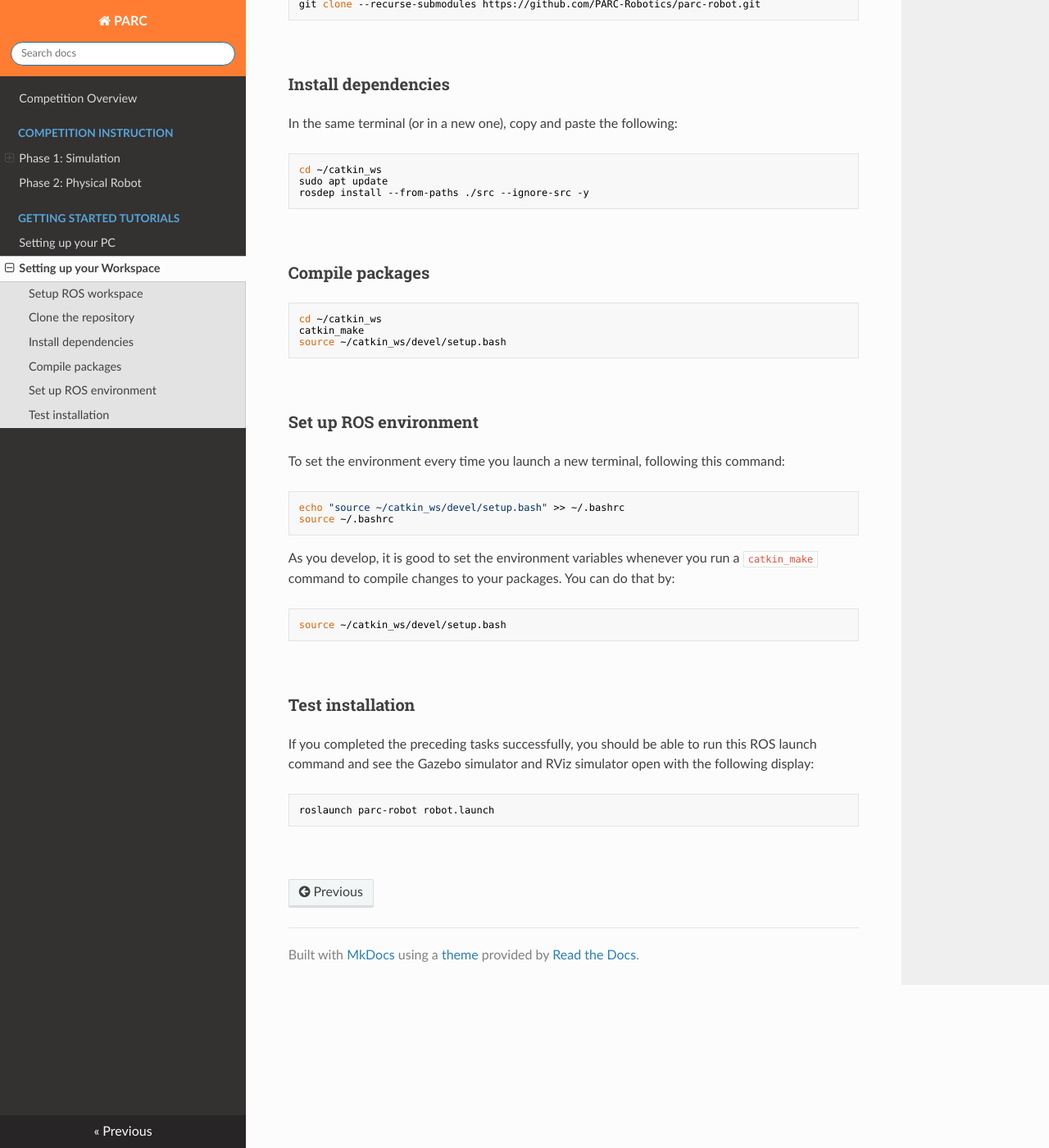
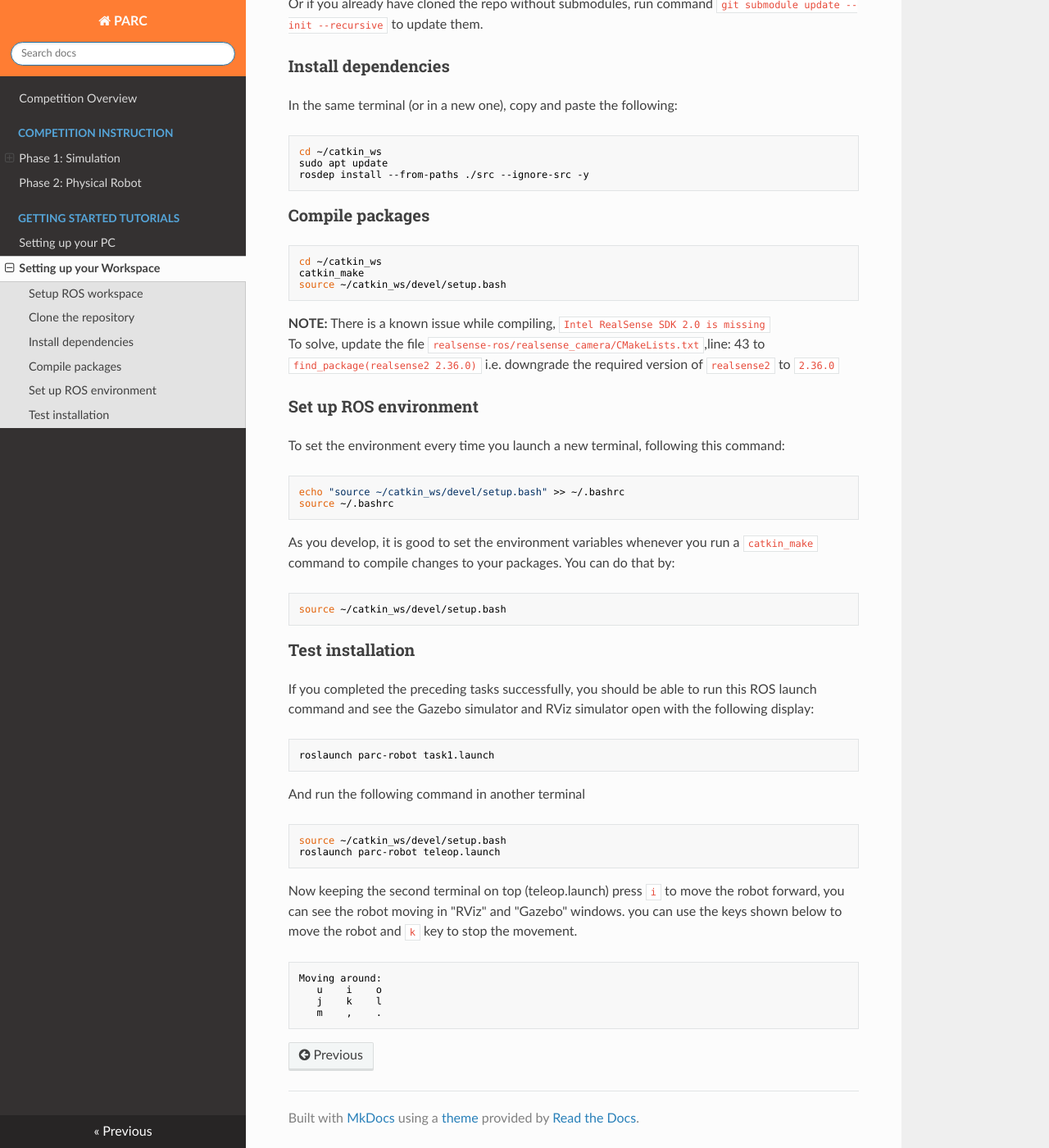
Before and after one commit to khaledkhnissi/documentation, an MkDocs documentation site: the page built from docs/getting-started/setting-up-your-workspace/index.md, in a window 1280 px wide and 1400 px high, scrolled down 714 px. Shown: the whole window at 82% size. Built offline with MkDocs 1.6.1, drawn with Linux system fonts in a browser that asks for light colours; nearby versions of some CDN libraries; some of the changed text lies outside the part shown.

Commit message:
updated formatting

````diff
--- a/docs/getting-started/setting-up-your-workspace/index.md
+++ b/docs/getting-started/setting-up-your-workspace/index.md
@@ -11,60 +11,76 @@
 <!-- First, we create a new directory in your home directory called `catkin_ws` with a subdirectory `src`. Then we initialize the directory as a catkin workspace. -->
 
 Open a new terminal on your PC, then copy and paste the following one line at a time:
-```
+```sh
 mkdir -p ~/catkin_ws/src
 cd ~/catkin_ws/src
 catkin_init_workspace
 ```
-<br>
+
 
 ### Clone the repository
 
 In the same terminal (or in a new one), copy and paste the following:
+```sh
+cd ~/catkin_ws/src
+git clone --recurse-submodules https://github.com/PARC-Robotics/PARC-Engineers-League.git
 ```
-cd ~/catkin_ws/src
-git clone --recurse-submodules https://github.com/PARC-Robotics/parc-robot.git
-```
-<br>
+Or if you already have cloned the repo without submodules, run command `git submodule update --init --recursive` to update them.
 
 ### Install dependencies
 
 In the same terminal (or in a new one), copy and paste the following:
-```
+```sh
 cd ~/catkin_ws
 sudo apt update
 rosdep install --from-paths ./src --ignore-src -y
 ```
-<br>
 
 ### Compile packages
-```
+```sh
 cd ~/catkin_ws
 catkin_make
 source ~/catkin_ws/devel/setup.bash
 ```
 
-<br>
+
+**NOTE:** There is a known issue while compiling, ` Intel RealSense SDK 2.0 is missing`
+To solve, update the file `realsense-ros/realsense_camera/CMakeLists.txt`,line: 43 to `find_package(realsense2 2.36.0)`
+i.e. downgrade the required version of `realsense2` to `2.36.0`
+
 
 ### Set up ROS environment
 To set the environment every time you launch a new terminal, following this command:
 
-```
+```sh
 echo "source ~/catkin_ws/devel/setup.bash" >> ~/.bashrc
 source ~/.bashrc
 ```
 
 As you develop, it is good to set the environment variables whenever you run a `catkin_make` command to compile changes to your packages. You can do that by:
-```
+```sh
 source ~/catkin_ws/devel/setup.bash
 ```
 
-<br>
 
 ### Test installation
 
 If you completed the preceding tasks successfully, you should be able to run this ROS launch command and see the Gazebo simulator and RViz simulator open with the following display:
+```sh
+roslaunch parc-robot task1.launch
 ```
-roslaunch parc-robot robot.launch
+
+And run the following command in another terminal
+```sh
+source ~/catkin_ws/devel/setup.bash
+roslaunch parc-robot teleop.launch
 ```
-<br>
+
+Now keeping the second terminal on top (teleop.launch) press `i` to move the robot forward, you can see the robot moving in "RViz" and "Gazebo" windows.
+you can use the keys shown below to move the robot and `k` key to stop the movement.
+```sh
+Moving around:
+   u    i    o
+   j    k    l
+   m    ,    .
+```
--- a/mkdocs.yml
+++ b/mkdocs.yml
@@ -18,6 +18,7 @@
             - 'Task 1': 'phase1-instructions/task1.md'
             - 'Task 2': 'phase1-instructions/task2.md'
             - 'Task 3': 'phase1-instructions/task3.md'
+            - 'How to Submit': 'phase1-instructions/how-to-submit.md'
         - 'Phase 2: Physical Robot': 'phase2-instructions/index.md'
 
     - 'Getting Started Tutorials':
````
Also changed, not shown: docs/phase1-instructions/how-to-submit.md (added, +45 -0 lines), docs/phase1-instructions/index.md (+0 -27 lines), docs/phase1-instructions/task1.md (+12 -2 lines).
